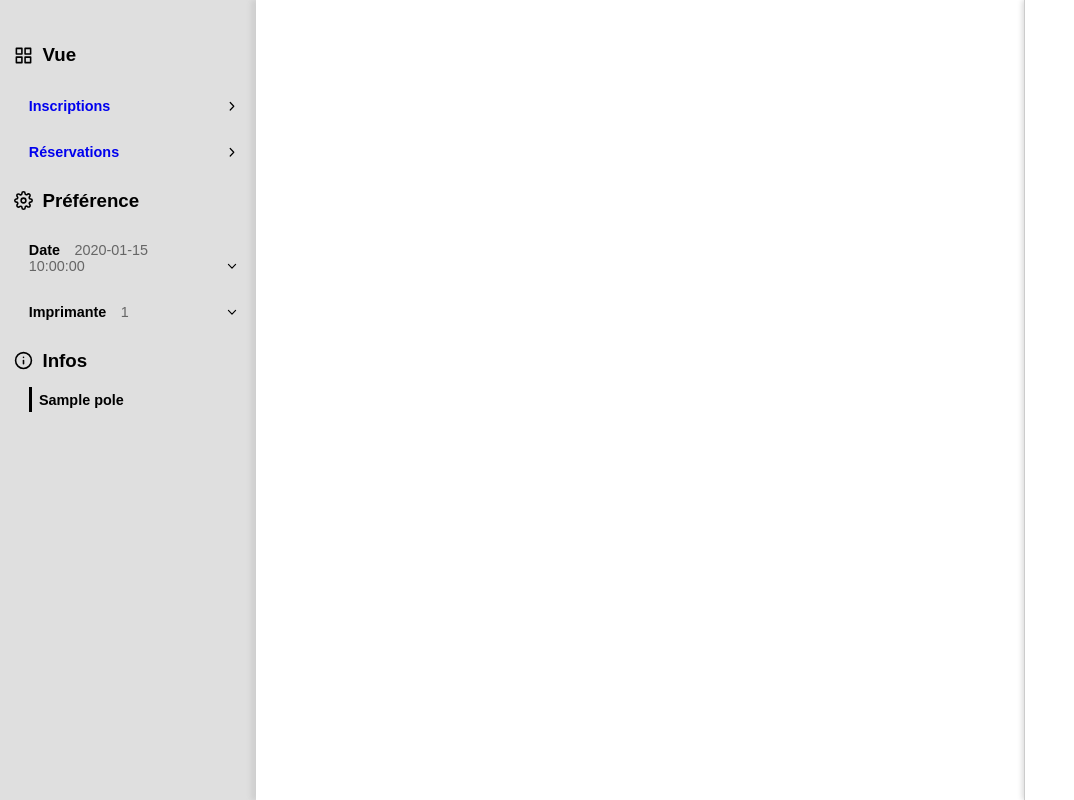
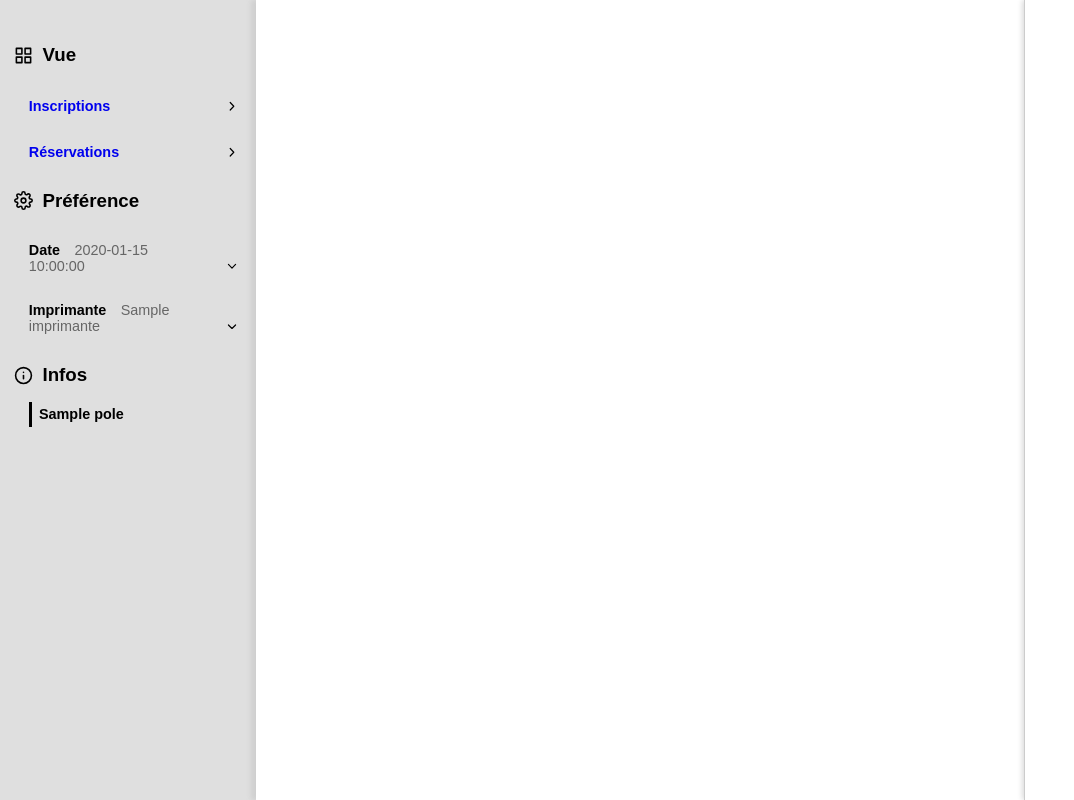
Before and after one commit to Dorsug/tickets, a Flask app: template tickets/templates/base.html in a window 1280 px wide. Shown: the whole page, without its empty margins (0-1074 px from the left). Run offline with Flask 3, Linux system fonts and the light colour scheme; the template is opened without the code that fills it: most values are stand-ins (such as "Sample title", 1, 10 or a date in 2020).

Commit message:
Correct printer selection (unset cookie)

```diff
--- a/tickets/__init__.py
+++ b/tickets/__init__.py
@@ -9,6 +9,7 @@ def create_app():
     app.config.from_mapping(
         DATABASE=os.path.join(app.instance_path, 'tickets.sqlite'),
         LABELS=os.path.join(app.instance_path, 'labels'),
+        NUMBER_OF_PRINTERS=4,
     )
 
     from tickets import utils
@@ -17,6 +18,7 @@ def create_app():
         len=len,
         utils=utils,
         item_per_pages=app.config.get('item_per_pages', 10),
+        config=app.config,
     )
 
     try:
--- a/tickets/server.py
+++ b/tickets/server.py
@@ -16,6 +16,7 @@ bp = Blueprint("client", __name__)
 @bp.route("/", methods=["GET"])
 def index():
     cur = db.get_cursor()
+    imprimante = request.cookies.get('imprimante')
     natural_date = request.cookies.get("date")
     date = utils.get_date(natural_date)
     ateliers = db.select('SELECT id, nom, numero, pole, nombreplace, description FROM atelier', cur=cur)
@@ -37,7 +38,7 @@ def index():
             seance['placesRestantes'] = atelier['nombreplace'] - seance['placesPrises']
             del seance['placesPrises']
         atelier['seances'] = {x['datetime']:dict(x) for x in seances}
-    return render_template("index.html", horaires=utils.get_horaires(), ateliers=ateliers, poles=poles, admin=(True if "admin" in request.args else False), natural_date=natural_date, date=date)
+    return render_template("index.html", horaires=utils.get_horaires(), ateliers=ateliers, poles=poles, admin=(True if "admin" in request.args else False), natural_date=natural_date, date=date, imprimante=imprimante)
 
 
 @bp.route("/panier", methods=["POST"])
@@ -156,6 +157,7 @@ def reservations():
         clients=clients,
         seances=seances,
         natural_date=request.cookies.get("date"),
+        imprimante=request.cookies.get('imprimante'),
     )
 
 
--- a/tickets/static/js/client.js
+++ b/tickets/static/js/client.js
@@ -191,6 +191,11 @@ function selectDate(el) {
     window.location.reload();
 }
 
+function selectPrinter(el) {
+    Cookies.set('imprimante', el.innerText);
+    select(el);
+}
+
 function showPage(el) {
     for (page of document.querySelectorAll('.page')) {
         page.style.display = 'none';
--- a/tickets/templates/base.html
+++ b/tickets/templates/base.html
@@ -61,12 +61,11 @@
             </ul>
           </div>
           <div class="menu_imprimante menu_item" onclick="menu_toggle(this);">
-            <div class="menu_item_head"><span class="title">Imprimante<span class="content">1</span></span><img src="{{ url_for('static', filename='img/chevron-down.svg') }}" class="arrow"></div>
+            <div class="menu_item_head"><span class="title">Imprimante<span class="content">{{ imprimante }}</span></span><img src="{{ url_for('static', filename='img/chevron-down.svg') }}" class="arrow"></div>
             <ul class="choice">
-              <li onclick="select(this);">1</li>
-              <li onclick="select(this);">2</li>
-              <li onclick="select(this);">3</li>
-              <li onclick="select(this);">4</li>
+              {% for printer in range(config.get('NUMBER_OF_PRINTERS')) %}
+                <li onclick="selectPrinter(this);">{{ printer + 1 }}</li>
+              {% endfor %}
             </ul>
           </div>
         </div>
--- a/tickets/utils.py
+++ b/tickets/utils.py
@@ -111,13 +111,6 @@ def _sendToPrinter(images, imprimante_id):
         blocking=False,
     )
 
-IMPRIMANTES = [
-    'file:///dev/usb/lp0',
-    'file:///dev/usb/lp1',
-    'file:///dev/usb/lp2',
-    'file:///dev/usb/lp3'
-]
-
 def impressionEtiquettes(panierId, imprimante):
     c = db.get_cursor()
     panier = db.Proc.infoPanierPourEtiquettes(panierId, c)
@@ -131,7 +124,7 @@ def impressionEtiquettes(panierId, imprimante):
                 structure=seance["structureNom"],
             )
         )
-    imprimante_id = IMPRIMANTES[int(imprimante) - 1]
+    imprimante_id = f'file:///dev/usb/lp{int(imprimante) - 1}'
     t = threading.Thread(target=_sendToPrinter, args=(images, imprimante_id))
     t.start()
 
```
